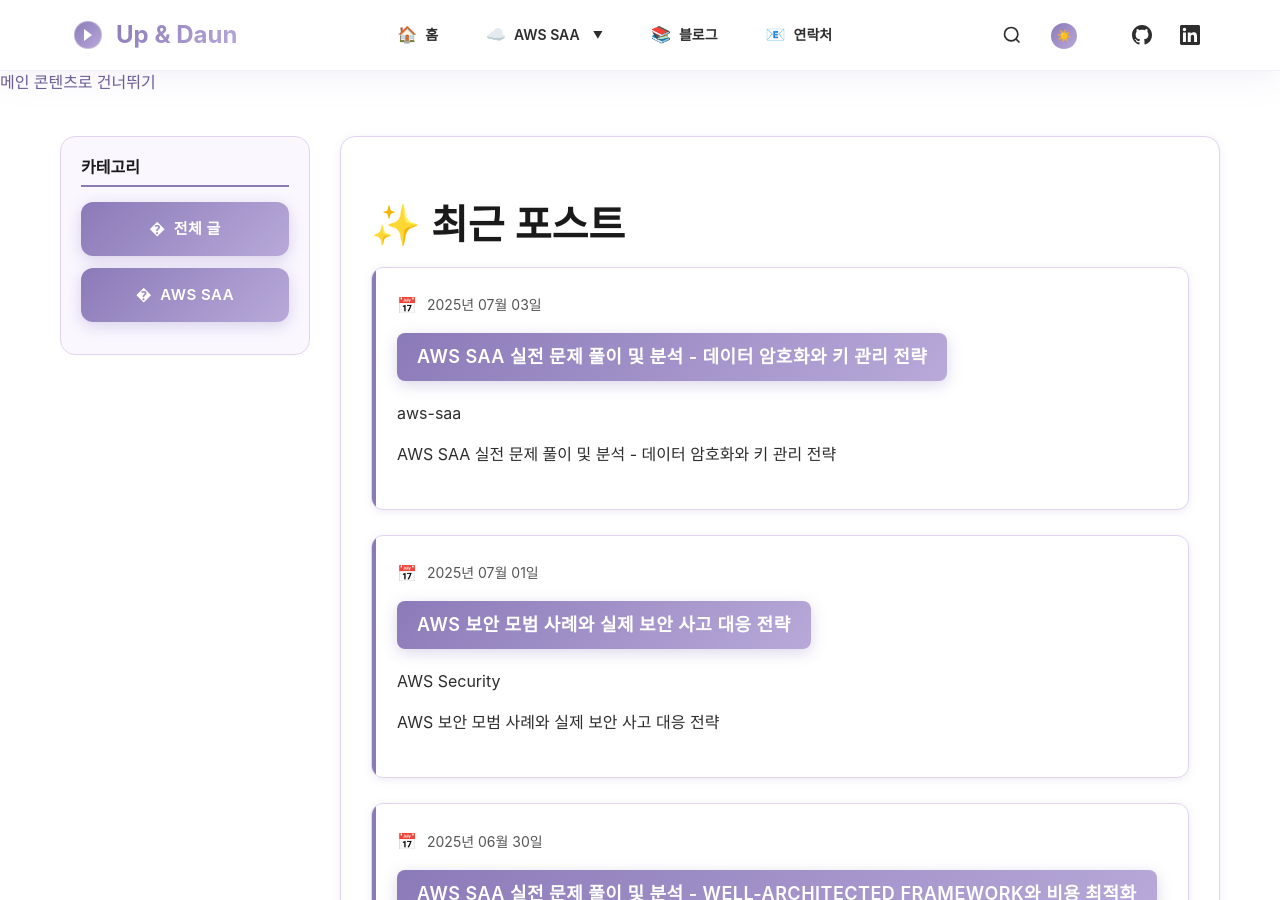
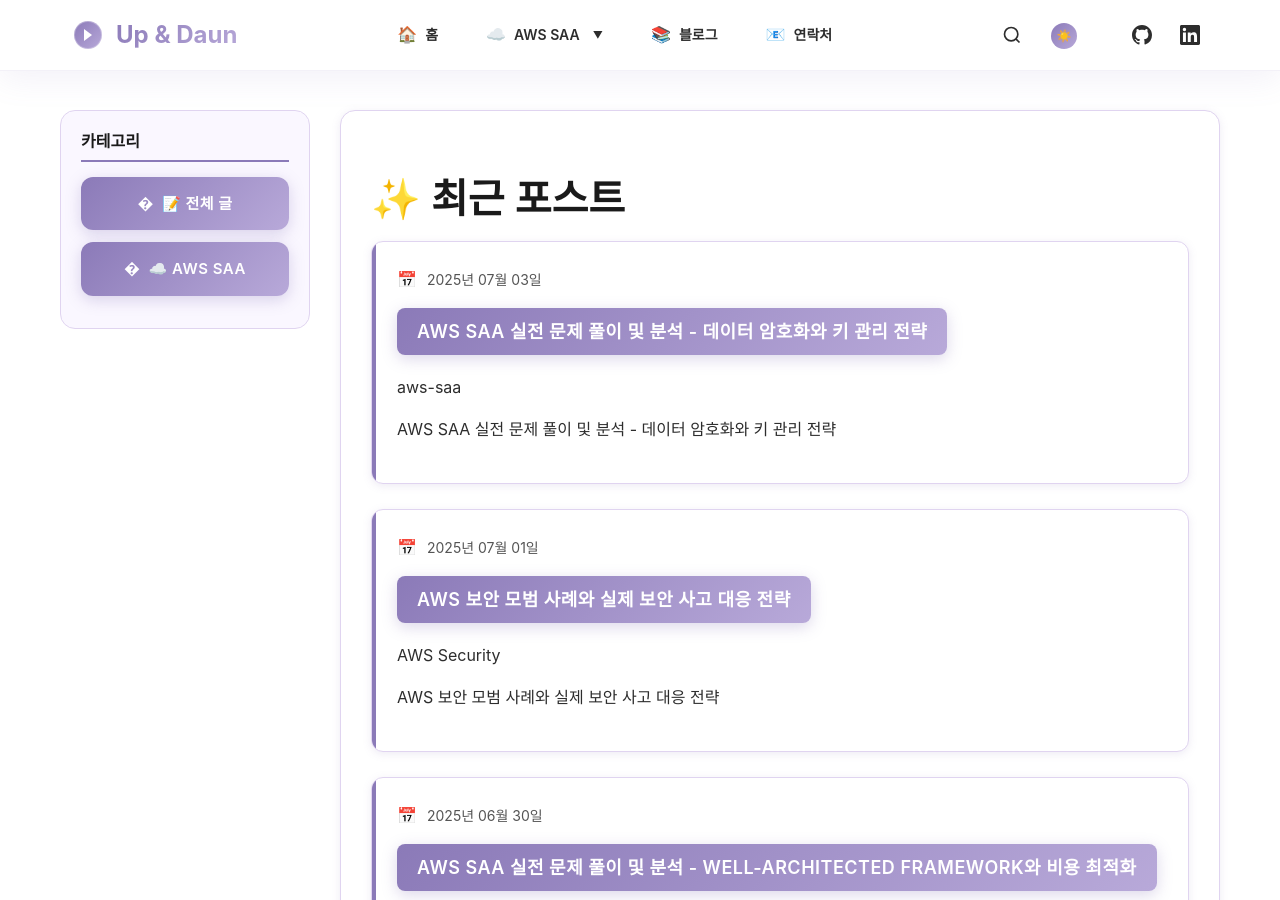
Before and after one commit to updaun/updaun.github.io, a Jekyll site: the page built from index.html, in a window 1280 px wide and 900 px high. Built offline with Jekyll 4.4.1, drawn with Linux system fonts in a browser that asks for light colours; the list of posts is cut into pages by our own code.

```diff
--- a/_layouts/default.html
+++ b/_layouts/default.html
@@ -143,8 +143,6 @@
 </head>
 
 <body>
-    <a href="#main-content" class="skip-link">메인 콘텐츠로 건너뛰기</a>
-
     <header class="modern-header" role="banner">
         <nav class="navbar">
             <div class="nav-container">
@@ -271,8 +269,8 @@
                         <div class="sidebar-section">
                             <h3>카테고리</h3>
                             <ul class="category-list">
-                                <li><a href="{{ '/' | relative_url }}">전체 글</a></li>
-                                <li><a href="{{ '/aws-saa/' | relative_url }}">AWS SAA</a></li>
+                                <li><a href="{{ '/' | relative_url }}">📝 전체 글</a></li>
+                                <li><a href="{{ '/aws-saa/' | relative_url }}">☁️ AWS SAA</a></li>
                             </ul>
                         </div>
                     </div>
--- /dev/null
+++ b/googlea7104159240e3ca6.html
@@ -0,0 +1 @@
+google-site-verification: googlea7104159240e3ca6.html
```
